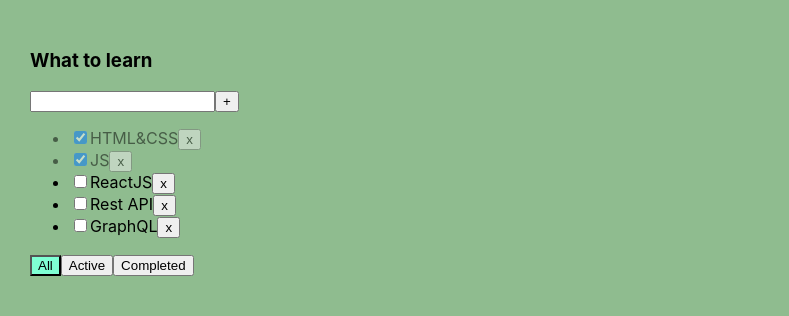
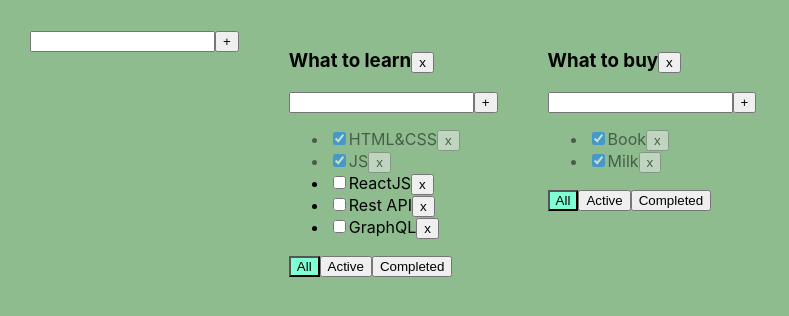
Before and after one commit to zerkalo70/todolist-ts-common, a React (Create React App) app: page / in a window 1280 px wide. Shown: the top 316 px of the page, without its empty margins (0-789 px from the left). Built offline with nearby package versions, Linux system fonts and the light colour scheme.

Commit message:
add lesson 5

```diff
--- /dev/null
+++ b/src/AddItemForm.tsx
@@ -0,0 +1,41 @@
+import React, {ChangeEvent, KeyboardEvent, useState} from "react";
+
+type AddItemFormPropsType = {
+    addItem: (title: string) => void
+}
+
+export function AddItemForm(props: AddItemFormPropsType) {
+
+    let [title, setTitle] = useState("");
+    let [error, setError] = useState<string | null>(null);
+    const onChangeHandler = (e: ChangeEvent<HTMLInputElement>) => {
+        setTitle(e.currentTarget.value);
+        setError(null);
+    };
+    const onKeyPressHandler = (e: KeyboardEvent<HTMLInputElement>) => {
+        if (e.charCode === 13) {
+            addTask();
+        }
+    };
+    const addTask = () => {
+        let trimedTitle = title.trim();
+        if (trimedTitle) {
+            props.addItem(trimedTitle);
+        } else {
+            setError("Введите задание");
+        }
+        setTitle("");
+    }
+
+    return (
+        <div>
+            <input value={title}
+                   onChange={onChangeHandler}
+                   onKeyPress={onKeyPressHandler}
+                   className={error ? "error" : ""}
+            />
+            <button onClick={addTask}>+</button>
+            {error && <div className="error-message">{error}</div>}
+        </div>
+    )
+}
--- a/src/App.tsx
+++ b/src/App.tsx
@@ -1,73 +1,120 @@
 import React, {useState} from 'react';
 import './App.css';
 import {v1} from 'uuid';
-import {Todolist} from "./Todolist";
+import {TaskType, Todolist} from "./Todolist";
+import {AddItemForm} from "./AddItemForm";
 
 export type FilterValuesType = "all" | "active" | "completed";
 
+type TodoListType = {
+    id: string
+    title: string
+    filter: FilterValuesType
+}
+
+type TasksStateType = {
+    [key: string]: Array<TaskType>
+}
+
 function App() {
 
-    let [tasks, setTasks] = useState([
-        { id: v1(), title: "HTML&CSS", isDone: true },
-        { id: v1(), title: "JS", isDone: true },
-        { id: v1(), title: "ReactJS", isDone: false },
-        { id: v1(), title: "Rest API", isDone: false },
-        { id: v1(), title: "GraphQL", isDone: false },
-    ]);
-
-    function changeStatus(id: string, isDone: boolean) {
-        let task = tasks.find(t => t.id === id)
+    function changeStatus(id: string, isDone: boolean, todoListId: string) {
+        let task = tasksObj[todoListId].find(t => t.id === id)
         if (task) {
             task.isDone = isDone;
-            setTasks([...tasks]);
+            setTasksObj({...tasksObj});
         }
     }
 
-    function removeTask(id: string) {
+    function removeTask(id: string, todoListId: string) {
+        let tasks = tasksObj[todoListId];
         let filteredTasks = tasks.filter(t => t.id != id);
-        setTasks(filteredTasks);
+        tasksObj[todoListId] = filteredTasks;
+        setTasksObj({...tasksObj});
     }
 
-    function addTask(title: string) {
-        let task = { id: v1(), title: title, isDone: false };
+    function addTask(title: string, todoListId: string) {
+        let task = {id: v1(), title: title, isDone: false};
+        let tasks = tasksObj[todoListId];
         let newTasks = [task, ...tasks];
-        setTasks(newTasks);
+        tasksObj[todoListId] = newTasks
+        setTasksObj({...tasksObj});
     }
 
-    let [filter, setFilter] = useState<FilterValuesType>("all");
-
-    let tasksForTodolist = tasks;
-
-    if (filter === "active") {
-        tasksForTodolist = tasks.filter(t => t.isDone === false);
-    }
-    if (filter === "completed") {
-        tasksForTodolist = tasks.filter(t => t.isDone === true);
+    function changeFilter(value: FilterValuesType, todolistId: string) {
+        let todolist = todoLists.find(tl => tl.id === todolistId);
+        if (todolist) {
+            todolist.filter = value;
+            setTodoLists([...todoLists]);
+        }
     }
 
-    function changeFilter(value: FilterValuesType) {
-        setFilter(value);
+    let todoListId1 = v1();
+    let todoListId2 = v1();
+
+    let [todoLists, setTodoLists] = useState<Array<TodoListType>>([
+        {id: todoListId1, title: "What to learn", filter: "all"},
+        {id: todoListId2, title: "What to buy", filter: "all"}
+    ]);
+
+    let removeTodoList = (todoListId: string) => {
+        let filteredTodoList = todoLists.filter(tl => tl.id !== todoListId);
+        setTodoLists(filteredTodoList);
+        delete tasksObj[todoListId];
+        setTasksObj({...tasksObj});
+    };
+
+    let [tasksObj, setTasksObj] = useState<TasksStateType>({
+        [todoListId1]: [
+            {id: v1(), title: "HTML&CSS", isDone: true},
+            {id: v1(), title: "JS", isDone: true},
+            {id: v1(), title: "ReactJS", isDone: false},
+            {id: v1(), title: "Rest API", isDone: false},
+            {id: v1(), title: "GraphQL", isDone: false}],
+        [todoListId2]: [
+            {id: v1(), title: "Book", isDone: true},
+            {id: v1(), title: "Milk", isDone: true}]
+    });
+
+    function addTodoList(title: string) {
+        let todoList: TodoListType = {
+            id: v1(),
+            filter: 'all',
+            title: title
+        };
+        setTodoLists([todoList, ...todoLists]);
+        setTasksObj({...tasksObj, [todoList.id]: []});
     }
-
-
 
     return (
         <div className="App">
-            <Todolist title="What to learn"
-                      filter={filter}
-                      tasks={tasksForTodolist}
-                      removeTask={removeTask}
-                      changeFilter={changeFilter}
-                      changeStatus={changeStatus}
-                      addTask={addTask} />
+            <AddItemForm addItem={addTodoList}/>
+            {
+                todoLists.map((tl) => {
+                    let tasksForTodolist = tasksObj[tl.id];
+
+                    if (tl.filter === "active") {
+                        tasksForTodolist = tasksForTodolist.filter(t => t.isDone === false);
+                    }
+                    if (tl.filter === "completed") {
+                        tasksForTodolist = tasksForTodolist.filter(t => t.isDone === true);
+                    }
+                    return <Todolist
+                        key={tl.id}
+                        id={tl.id}
+                        title={tl.title}
+                        filter={tl.filter}
+                        tasks={tasksForTodolist}
+                        removeTask={removeTask}
+                        changeFilter={changeFilter}
+                        changeStatus={changeStatus}
+                        addTask={addTask}
+                        removeTodoList={removeTodoList}/>
+                })
+            }
         </div>
     );
 }
 
-type TaskType = {
-    id: string
-    title: string
-    isDone: boolean
-}
 
 export default App;
--- a/src/Todolist.tsx
+++ b/src/Todolist.tsx
@@ -1,70 +1,50 @@
-import React, {ChangeEvent, KeyboardEvent, useState} from "react";
+import React, {ChangeEvent} from "react";
 import {FilterValuesType} from "./App";
+import {AddItemForm} from "./AddItemForm";
 
-type TaskType = {
+export type TaskType = {
     id: string
     title: string
     isDone: boolean
 }
 
 type PropsType = {
+    id: string
     title: string
     filter: string
     tasks: Array<TaskType>
-    removeTask: (taskId: string) => void
-    changeFilter: (value: FilterValuesType) => void
-    addTask: (title: string) => void
-    changeStatus: (id: string, isDone: boolean) => void
+    removeTask: (taskId: string, todoListId: string) => void
+    changeFilter: (value: FilterValuesType, todolistId: string) => void
+    addTask: (title: string, todoListId: string) => void
+    changeStatus: (id: string, isDone: boolean, todoListId: string) => void
+    removeTodoList: (todoListId: string) => void
 }
 
 export function Todolist(props: PropsType) {
 
-    let [title, setTitle] = useState("");
-    let [error, setError] = useState<string | null>(null)
+    const onAllClickHandler = () => props.changeFilter("all", props.id);
+    const onActiveClickHandler = () => props.changeFilter("active", props.id);
+    const onCompletedClickHandler = () => props.changeFilter("completed", props.id);
+    const removeTodoList = () => {
+        props.removeTodoList(props.id);
+    };
 
-    const addTask = () => {
-        let trimedTitle = title.trim();
-        if (trimedTitle) {
-            props.addTask(trimedTitle);
-        } else {
-            setError("Введите задание");
-        }
-        setTitle("");
+    const addTask = (title: string) => {
+        props.addTask(title, props.id);
     }
 
-    const onChangeHandler = (e: ChangeEvent<HTMLInputElement>) => {
-        setTitle(e.currentTarget.value);
-        setError(null);
-    }
-
-    const onKeyPressHandler = (e: KeyboardEvent<HTMLInputElement>) => {
-        if (e.charCode === 13) {
-            addTask();
-        }
-    }
-
-    const onAllClickHandler = () => props.changeFilter("all");
-    const onActiveClickHandler = () => props.changeFilter("active");
-    const onCompletedClickHandler = () => props.changeFilter("completed");
-
     return <div>
-        <h3>{props.title}</h3>
-        <div>
-            <input value={title}
-                   onChange={onChangeHandler}
-                   onKeyPress={onKeyPressHandler}
-                   className={error ? "error" : ""}
-            />
-            <button onClick={addTask}>+</button>
-            {error && <div className="error-message">{error}</div>}
-        </div>
+        <h3>{props.title}
+            <button onClick={removeTodoList}>x</button>
+        </h3>
+        <AddItemForm addItem={addTask}/>
         <ul>
             {
                 props.tasks.map(t => {
 
-                    const onClickHandler = () => props.removeTask(t.id)
+                    const onClickHandler = () => props.removeTask(t.id, props.id)
                     const onChangeHandler = (e: ChangeEvent<HTMLInputElement>) => {
-                        props.changeStatus(t.id, e.currentTarget.checked)
+                        props.changeStatus(t.id, e.currentTarget.checked, props.id)
                     }
 
                     return <li key={t.id} className={t.isDone ? "is-done" : ""}>
```
